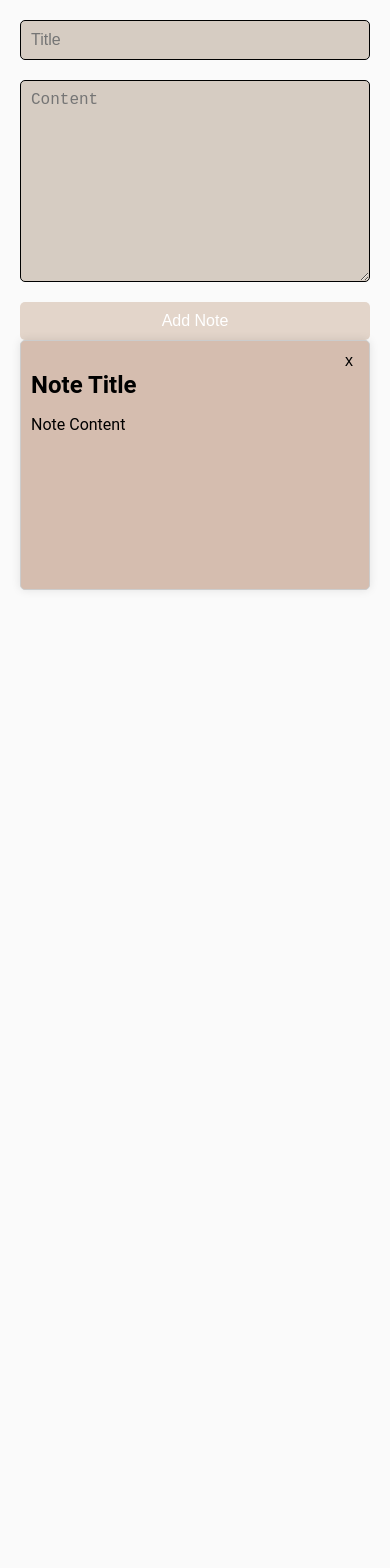
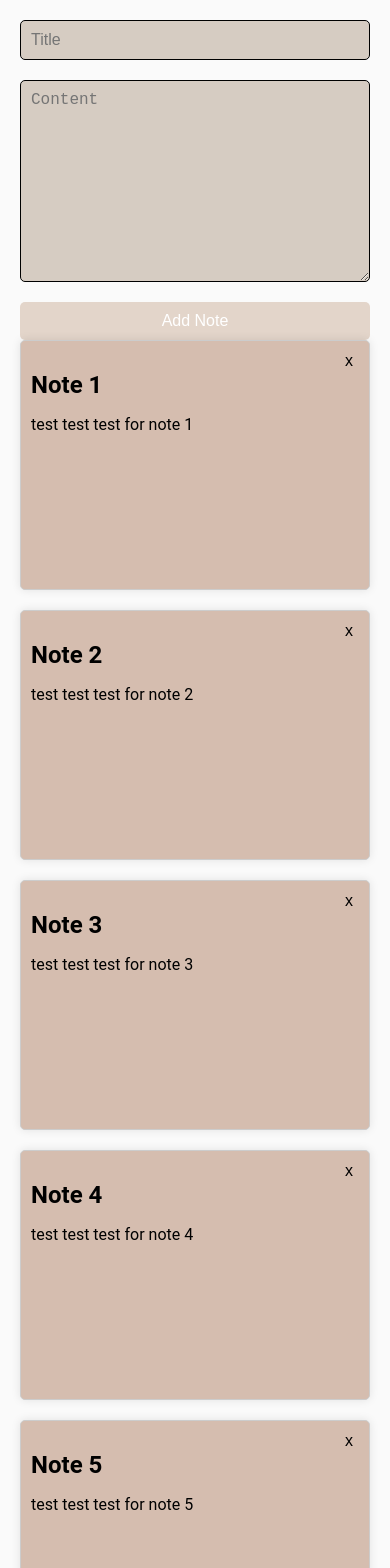
Before and after one commit to denismwangikimani/ByteNotesApp, a React (Create React App) app in the folder notes-app/notes-app/: page / in a window 390 px wide. Shown: the top 1568 px of the page. Before the commit the page ends 844 px from the top, so only its background shows below. Built offline with nearby package versions, Linux system fonts and the light colour scheme.

Commit message:
initialized useState and added dummy notes to test the responsiveness of the app

```diff
--- a/notes-app/notes-app/src/App.tsx
+++ b/notes-app/notes-app/src/App.tsx
@@ -1,6 +1,47 @@
 import "./App.css";
+import { useState } from "react";
+
+interface Notes {
+  id: number;
+  title: string;
+  content: string;
+}
 
 const App = () => {
+  // Create a state variable (6 dummy notes using useState) to store the notes
+  const [notes, setNotes] = useState<Notes[]>([
+    {
+      id: 1,
+      title: "Note 1",
+      content: "test test test for note 1",
+    },
+    {
+      id: 2,
+      title: "Note 2",
+      content: "test test test for note 2",
+    },
+    {
+      id: 3,
+      title: "Note 3",
+      content: "test test test for note 3",
+    },
+    {
+      id: 4,
+      title: "Note 4",
+      content: "test test test for note 4",
+    },
+    {
+      id: 5,
+      title: "Note 5",
+      content: "test test test for note 5",
+    },
+    {
+      id: 6,
+      title: "Note 6",
+      content: "test test test for note 6",
+    },
+  ]);
+
   return (
     <div className="app-container">
       {/* Add a form here containing input field and textarea both are
@@ -14,13 +55,16 @@ const App = () => {
 
       {/* Add a div here to display the notes to the right using css grid*/}
       <div className="notes-grid">
-        <div className="notes-items">
-          <div className="notes-header">
-            <button>x</button>
+        {/* Map over the notes state variable and display each note */}
+        {notes.map((note) => (
+          <div className="notes-items">
+            <div className="notes-header">
+              <button>x</button>
+            </div>
+            <h2>{note.title}</h2>
+            <p>{note.content}</p>
           </div>
-          <h2>Note Title</h2>
-          <p>Note Content</p>
-        </div>
+        ))}
       </div>
     </div>
   );
```
